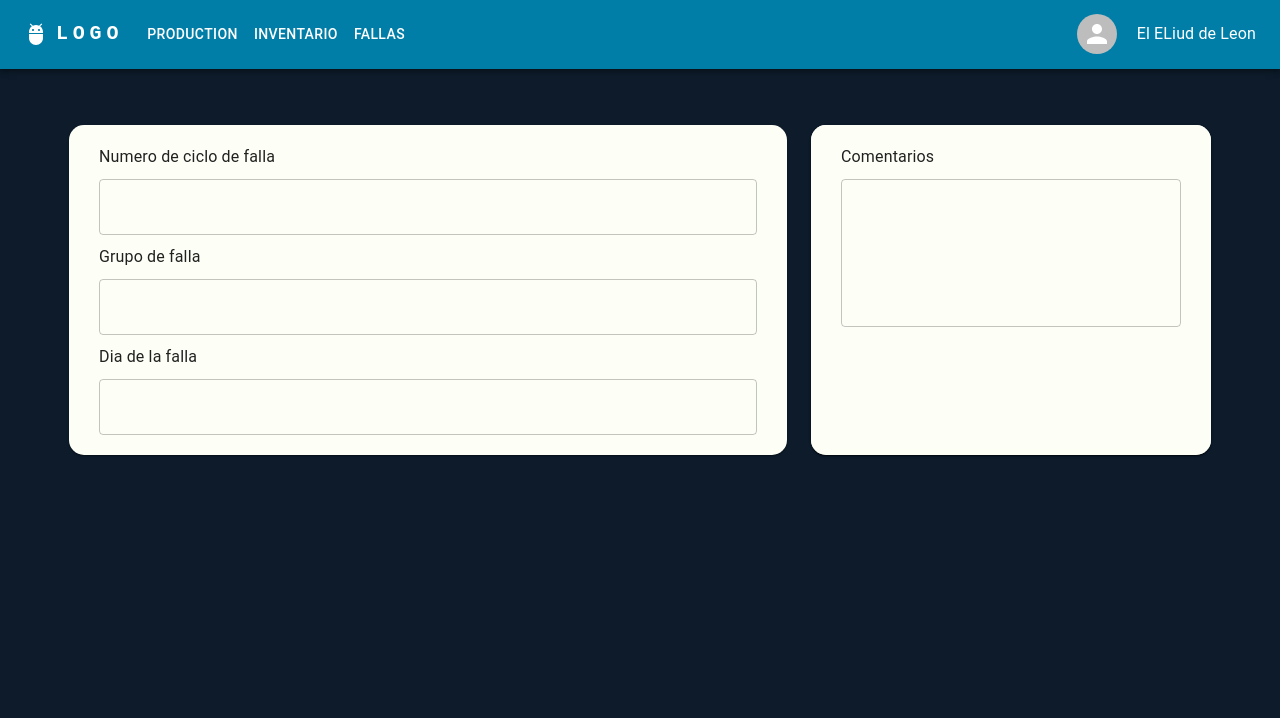
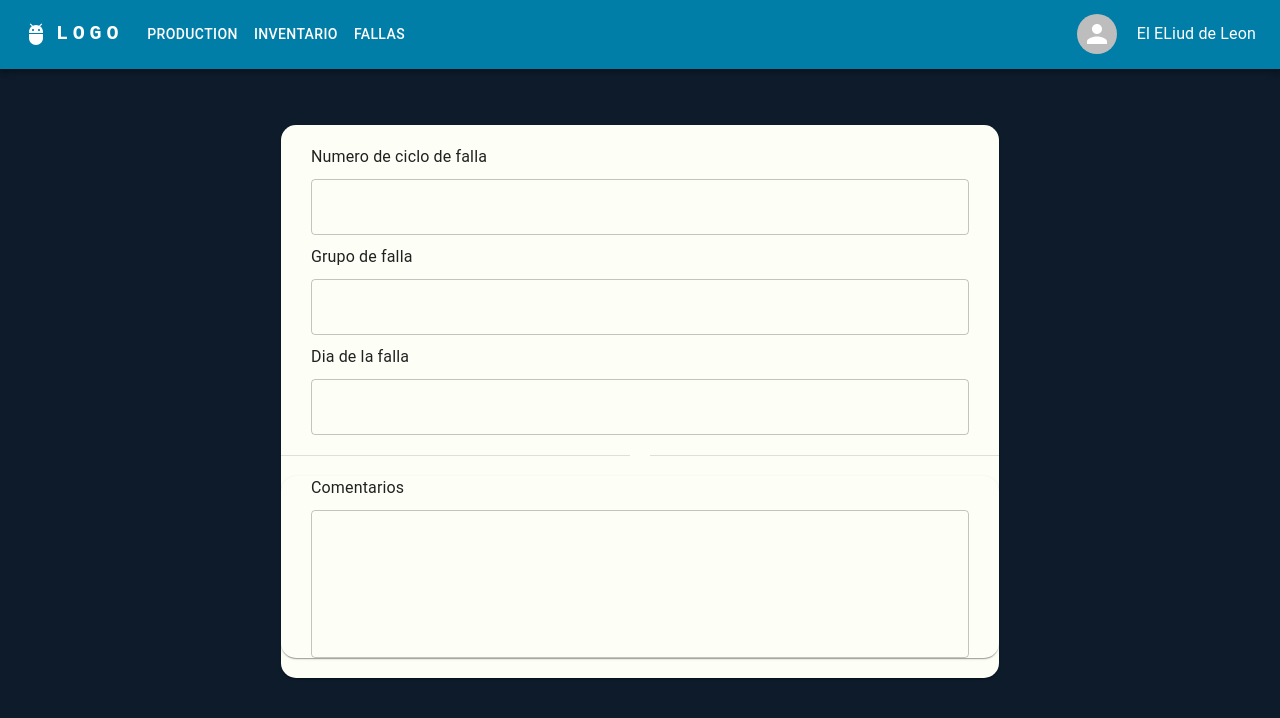
Before and after one commit to KaliumStudios/plastech-inv, a React (Create React App) app: page /Fallas in a window 1280 px wide. Shown: the top 718 px of the page. Built offline with nearby package versions, Linux system fonts and the light colour scheme.

Commit message:
Added new design pattern

```diff
--- a/src/components/Fallas.tsx
+++ b/src/components/Fallas.tsx
@@ -1,7 +1,7 @@
 import * as React from "react";
 import Box from "@mui/material/Box";
 import Grid from "@mui/material/Grid";
-import { TextField, Stack, Card, Typography } from "@mui/material";
+import { TextField, Stack, Card, Typography, Divider } from "@mui/material";
 import {
   cardBackgroundColor,
   boxMargins,
@@ -27,17 +27,14 @@ export default function Fallas() {
               <Typography style={typographyStyles}>Dia de la falla</Typography>
               <TextField fullWidth></TextField>
             </Box>
-          </Card>
-        </Grid>
-        <Grid item xs={4}>
-          <Paper style={cardHeightControl}>
-            <Card style={cardHeightControl}>
+            <Divider> </Divider>
+            <Paper style={cardHeightControl}>
               <Box style={boxMargins}>
                 <Typography style={typographyStyles}>Comentarios </Typography>
                 <TextField fullWidth multiline rows={5}></TextField>
               </Box>
-            </Card>
-          </Paper>
+            </Paper>
+          </Card>
         </Grid>
       </Grid>
     </Stack>
```
